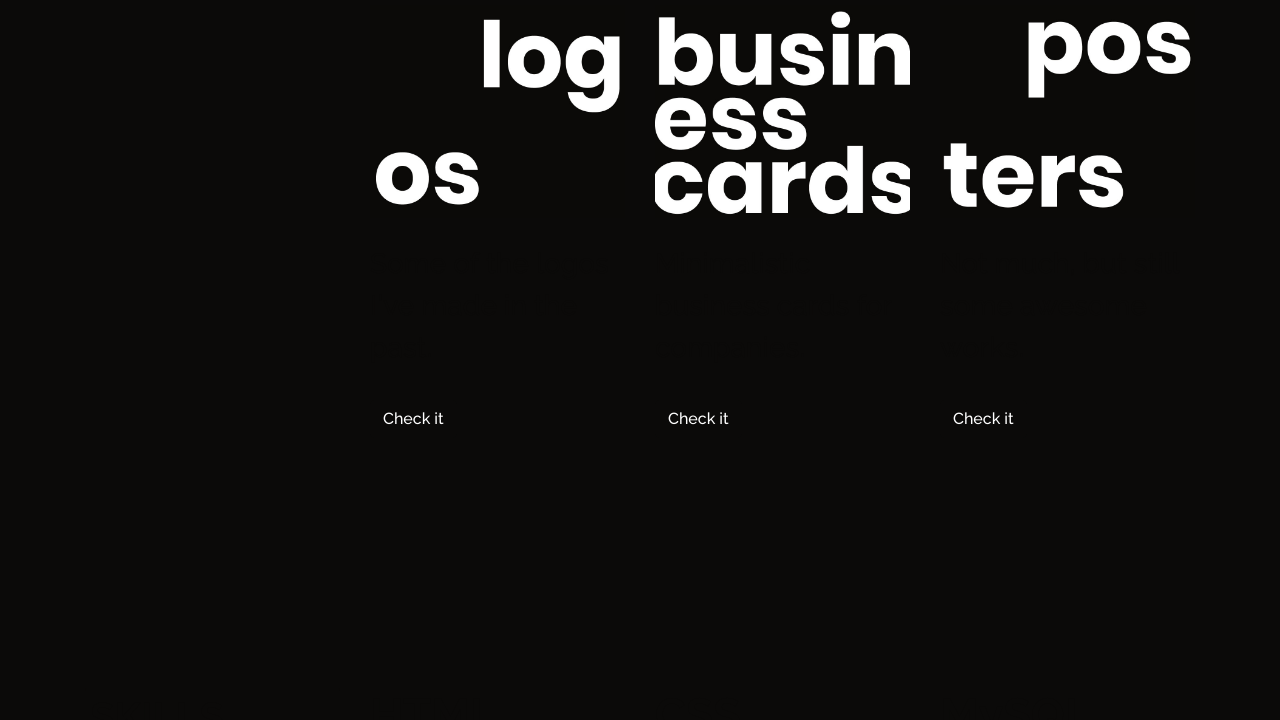
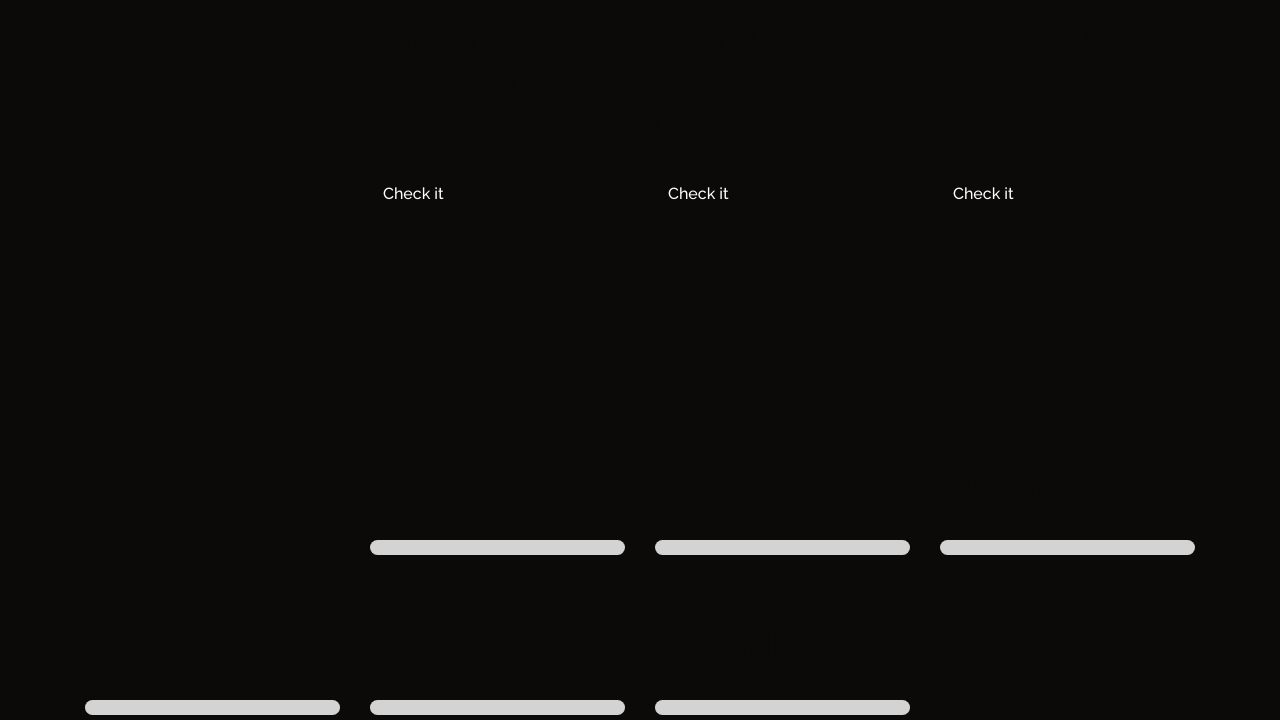
Before and after one commit to kaurkaelepkhk/kaurkaelepkhk.github.io, a plain HTML site: page index.html in a window 1280 px wide. Shown: the part 4372-5092 px from the top of the page. Drawn offline with nearby package versions, Linux system fonts and the light colour scheme.

Commit message:
STYLE update

```diff
--- a/css/main.css
+++ b/css/main.css
@@ -142,7 +142,7 @@ p {
 
 
 .projects {
-    margin-top: 425px;
+    margin-top: 200px;
 }
 
 .projects h2, .design h2 {
@@ -175,7 +175,7 @@ p {
     margin-bottom: 100px;
 }
 
-.line1, .line2, .line3, .line4   {
+.line1, .line2, .line3, .line4, .line1-1, .line2-1, .line3-1, .line4-1 {
     display: block;
     height: 15px;
     border: 0;
@@ -187,7 +187,7 @@ p {
     transition: width 1s ease-in-out;
 }
 
-.line1, .line2, .line3, .line4 {
+.line1, .line2, .line3, .line4, .line1-1, .line2-1, .line3-1, .line4-1 {
     background-color: #0b0a09;
     border-radius: 25px;
 }
@@ -208,6 +208,12 @@ p {
     width: 25%;
 }
 
+.line1-1, .line2-1, .line3-1, .line4-1 {
+    width: 100%;
+    background-color: lightgray;
+}
+
+
 .vertical {
     writing-mode: horizontal-tb;
     text-orientation: upright;
@@ -215,6 +221,7 @@ p {
     border-radius: 3px;
     margin: 0;
     text-transform: uppercase;
+    text-align: center;
 }
 
 .contact h1 {
```
